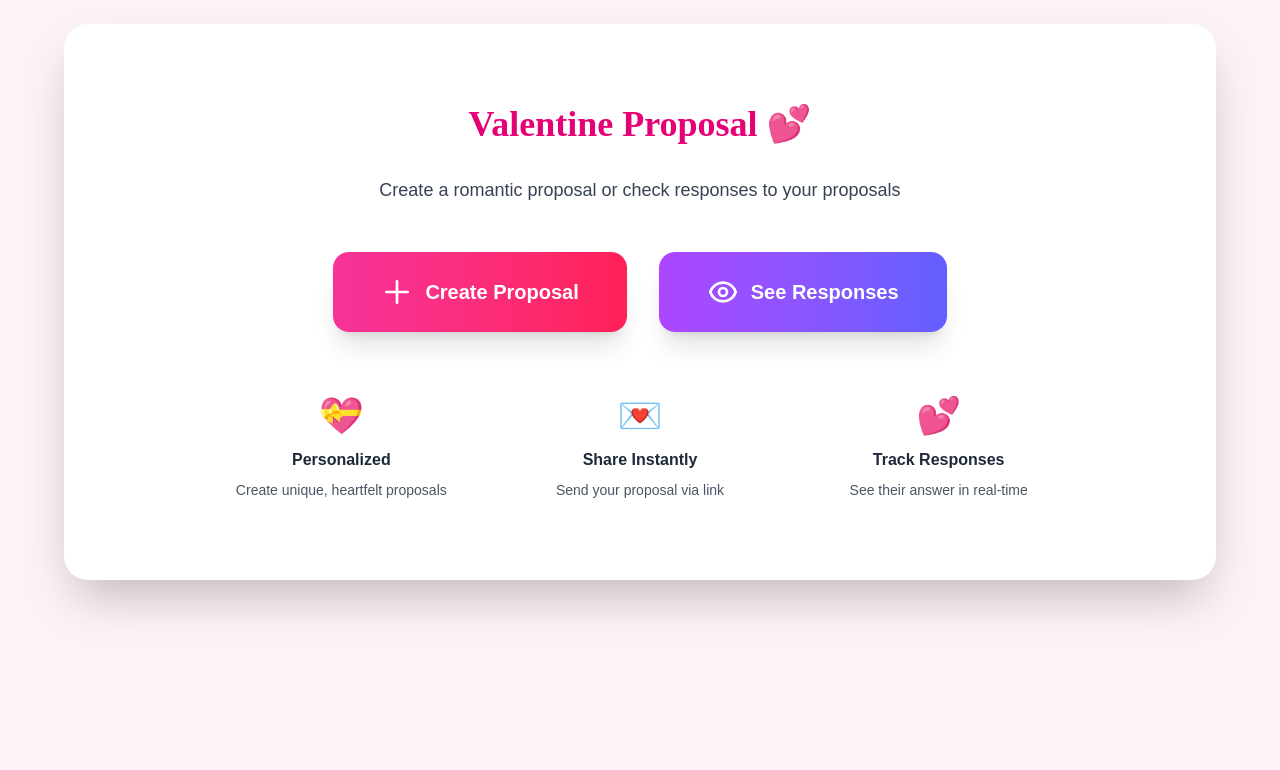
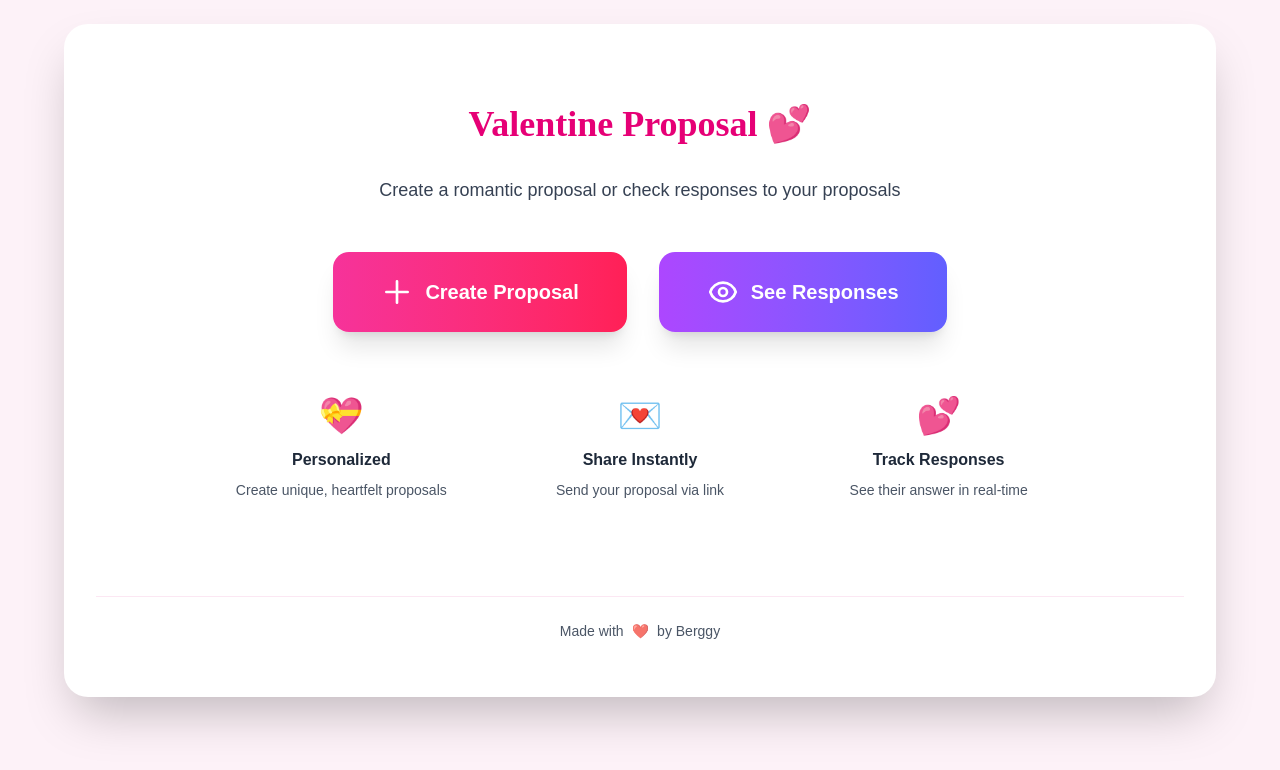
Before and after one commit to berggycam/Valentine, a Next.js app: page / in a window 1280 px wide. Shown: the top 770 px of the page. Built offline with nearby package versions, Linux system fonts and the light colour scheme.

Commit message:
Add footer with 'Made with love by Berggy' and contact info in success modal

```diff
--- a/app/page.tsx
+++ b/app/page.tsx
@@ -6,6 +6,7 @@ import DashboardHeader from '../components/DashboardHeader';
 import ProposalForm from '../components/ProposalForm';
 import ProposalDashboard from '../components/ProposalDashboard';
 import SuccessModal from '../components/SuccessModal';
+import Footer from '../components/Footer';
 
 interface Proposal {
   id: string;
@@ -331,6 +332,8 @@ export default function Home() {
           toName={formData.toName}
           onViewProposals={() => setShowDashboard(true)}
         />
+
+        <Footer />
       </div>
     </div>
   );
--- /dev/null
+++ b/components/Footer.tsx
@@ -0,0 +1,13 @@
+export default function Footer() {
+  return (
+    <footer className="bg-white border-t border-pink-100 py-6 mt-12">
+      <div className="text-center text-gray-600 text-sm">
+        <p className="flex items-center justify-center gap-2">
+          <span>Made with</span>
+          <span className="text-red-500 animate-pulse">❤️</span>
+          <span>by Berggy</span>
+        </p>
+      </div>
+    </footer>
+  );
+}
--- a/components/SuccessModal.tsx
+++ b/components/SuccessModal.tsx
@@ -78,6 +78,12 @@ export default function SuccessModal({ show, onClose, proposalId, toName, onView
               </button>
             </div>
 
+            <div className="bg-purple-50 rounded-lg p-4 mb-4 border border-purple-200">
+              <p className="text-sm text-purple-800 font-medium mb-2">💝 Need help or have feedback?</p>
+              <p className="text-xs text-purple-700 mb-1">📧 Email: bergsjoseph@gmail.com</p>
+              <p className="text-xs text-purple-700">📱 Call/WhatsApp: +233504744718</p>
+            </div>
+
             <button
               onClick={() => {
                 onClose();
```
